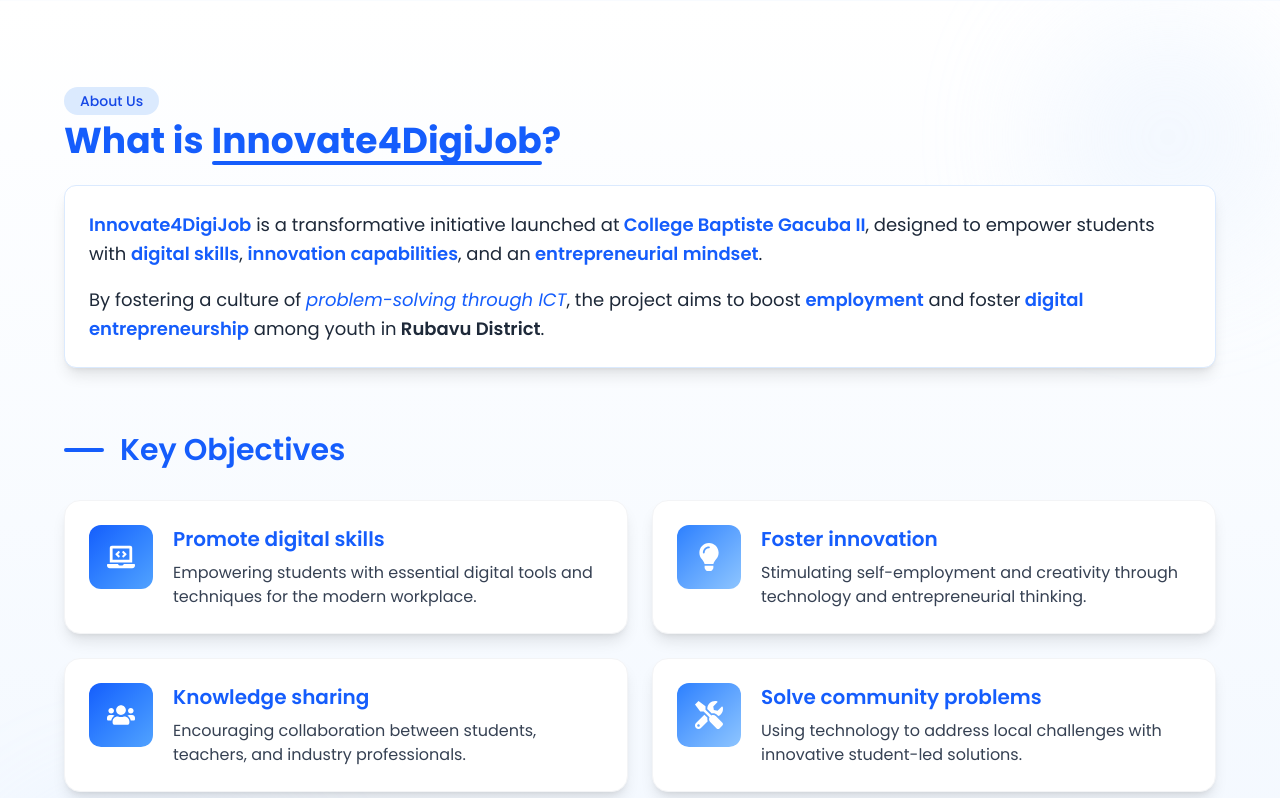
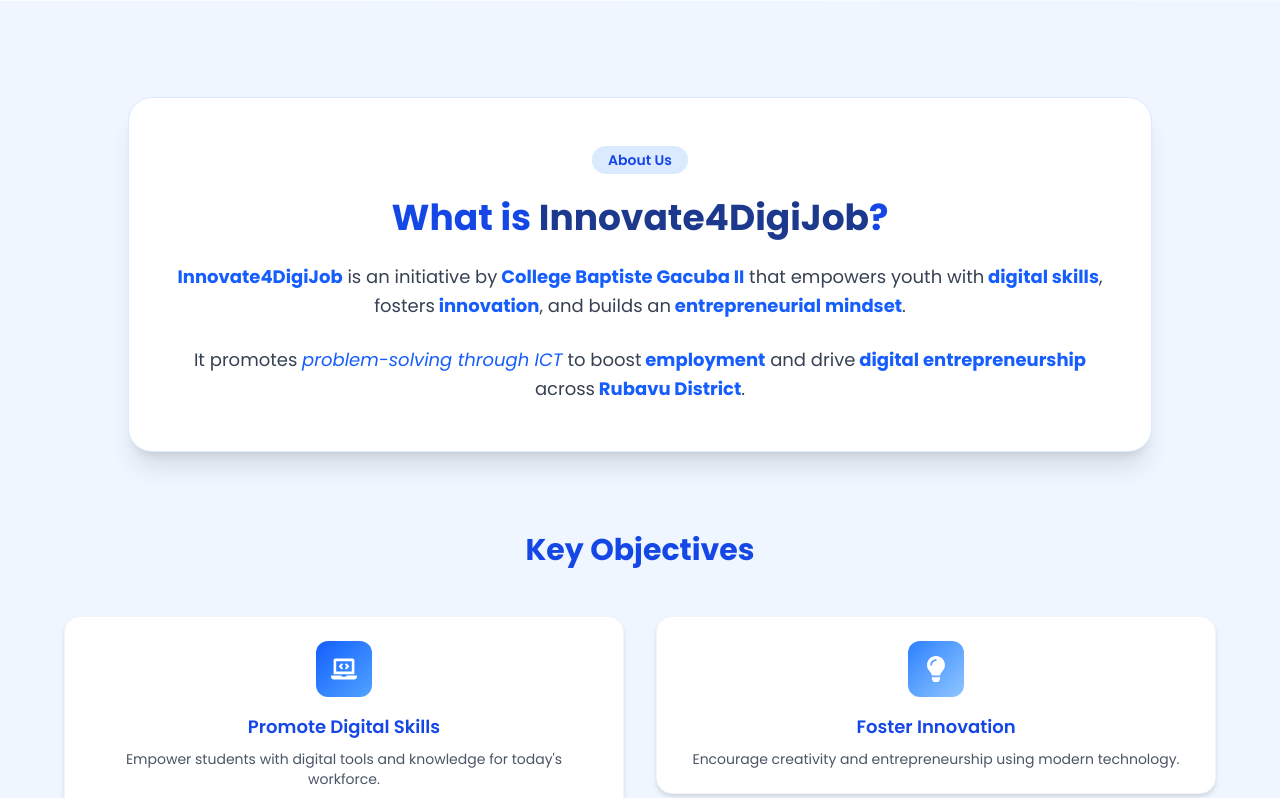
Before and after one commit to fabriceIR250/Innovate4DigiJob, a React (Vite) app: page / in a window 1280 px wide. Shown: the part 780-1578 px from the top of the page. Built offline with nearby package versions, Linux system fonts and the light colour scheme.

Commit message:
change on page of abaut

```diff
--- a/src/components/AboutProject.jsx
+++ b/src/components/AboutProject.jsx
@@ -1,28 +1,22 @@
 import React, { useEffect, useState } from 'react';
 import { FaLaptopCode, FaLightbulb, FaUsers, FaTools } from 'react-icons/fa';
 
-// Since we're not using actual framer-motion, we'll create our own animation components
 const AnimatedSection = ({ children, delay = 0, className = "" }) => {
   const [isVisible, setIsVisible] = useState(false);
   const [ref, setRef] = useState(null);
 
   useEffect(() => {
     if (!ref) return;
-
     const observer = new IntersectionObserver(
       ([entry]) => {
         if (entry.isIntersecting) {
-          setTimeout(() => {
-            setIsVisible(true);
-          }, delay);
+          setTimeout(() => setIsVisible(true), delay);
           observer.unobserve(entry.target);
         }
       },
       { threshold: 0.1 }
     );
-
     observer.observe(ref);
-
     return () => {
       if (ref) observer.unobserve(ref);
     };
@@ -31,7 +25,7 @@
   return (
     <div
       ref={setRef}
-      className={`transition-all duration-1000 ${isVisible ? 'opacity-100 translate-y-0' : 'opacity-0 translate-y-10'} ${className}`}
+      className={`transition-all duration-1000 ease-out ${isVisible ? 'opacity-100 translate-y-0' : 'opacity-0 translate-y-10'} ${className}`}
     >
       {children}
     </div>
@@ -40,105 +34,92 @@
 
 const objectives = [
   {
-    title: "Promote digital skills",
-    description: "Empowering students with essential digital tools and techniques for the modern workplace.",
-    icon: <FaLaptopCode size={28} className="text-white" />,
+    title: "Promote Digital Skills",
+    description: "Empower students with digital tools and knowledge for today's workforce.",
+    icon: <FaLaptopCode size={26} className="text-white" />,
     color: "from-blue-600 to-blue-400"
   },
   {
-    title: "Foster innovation",
-    description: "Stimulating self-employment and creativity through technology and entrepreneurial thinking.",
-    icon: <FaLightbulb size={28} className="text-white" />,
+    title: "Foster Innovation",
+    description: "Encourage creativity and entrepreneurship using modern technology.",
+    icon: <FaLightbulb size={26} className="text-white" />,
     color: "from-blue-500 to-blue-300"
   },
   {
-    title: "Knowledge sharing",
-    description: "Encouraging collaboration between students, teachers, and industry professionals.",
-    icon: <FaUsers size={28} className="text-white" />,
+    title: "Knowledge Sharing",
+    description: "Facilitate collaboration between students, teachers, and professionals.",
+    icon: <FaUsers size={26} className="text-white" />,
     color: "from-blue-600 to-blue-400"
   },
   {
-    title: "Solve community problems",
-    description: "Using technology to address local challenges with innovative student-led solutions.",
-    icon: <FaTools size={28} className="text-white" />,
+    title: "Solve Community Problems",
+    description: "Leverage technology to solve local challenges through innovation.",
+    icon: <FaTools size={26} className="text-white" />,
     color: "from-blue-500 to-blue-300"
   }
 ];
 
 const AboutProject = () => {
   return (
-    <section id="AboutProject" className="bg-gradient-to-b from-white to-blue-50 py-22 px-4 sm:px-6 md:px-12 overflow-hidden">
-      <div className="max-w-6xl mx-auto space-y-16 relative">
-        {/* Decorative elements */}
-        <div className="absolute -top-20 -right-20 w-64 h-64 bg-blue-100 rounded-full opacity-30 blur-3xl"></div>
-        <div className="absolute -bottom-20 -left-20 w-80 h-80 bg-blue-200 rounded-full opacity-20 blur-3xl"></div>
+    <section id="AboutProject" className="bg-blue-50 py-24 px-4 sm:px-8 md:px-16 relative overflow-hidden">
+      <div className="max-w-7xl mx-auto space-y-20 relative z-10">
 
-        {/* About the Project */}
-        <AnimatedSection className="space-y-6 relative z-10">
-          <div className="inline-block mb-2">
-            <span className="bg-blue-100 text-blue-700 px-4 py-1 rounded-full text-sm font-medium">About Us</span>
-          </div>
-
-          <h2 className="text-3xl sm:text-4xl font-bold text-blue-600 relative">
-            What is
-            <span className="relative inline-block ml-2">
-              Innovate4DigiJob
-              <span className="absolute -bottom-1 left-0 w-full h-1 bg-blue-600 rounded"></span>
-            </span>?
-          </h2>
-
-          <div className="bg-white p-6 rounded-xl shadow-lg border border-blue-100 space-y-4">
-            <p className="text-base sm:text-lg text-gray-800 leading-relaxed">
-              <span className="text-blue-600 font-semibold">Innovate4DigiJob</span> is a transformative initiative launched at
-              <span className="font-semibold text-blue-600"> College Baptiste Gacuba II</span>, designed to empower students
-              with <span className="text-blue-600 font-semibold">digital skills</span>, <span className="text-blue-600 font-semibold">innovation capabilities</span>, and an
-              <span className="text-blue-600 font-semibold"> entrepreneurial mindset</span>.
+        {/* About Card */}
+        <AnimatedSection>
+          <div className="max-w-5xl mx-auto bg-white rounded-3xl shadow-xl border border-blue-100 p-10 sm:p-12 text-center space-y-6">
+            <span className="inline-block bg-blue-100 text-blue-700 px-4 py-1 rounded-full text-sm font-semibold">
+              About Us
+            </span>
+            <h2 className="text-3xl sm:text-4xl font-bold text-blue-700">
+              What is <span className="text-blue-900">Innovate4DigiJob</span>?
+            </h2>
+            <p className="text-lg text-gray-700 leading-relaxed">
+              <strong className="text-blue-600">Innovate4DigiJob</strong> is an initiative by
+              <strong className="text-blue-600"> College Baptiste Gacuba II</strong> that empowers youth with
+              <strong className="text-blue-600"> digital skills</strong>, fosters
+              <strong className="text-blue-600"> innovation</strong>, and builds an
+              <strong className="text-blue-600"> entrepreneurial mindset</strong>.
             </p>
-
-            <p className="text-base sm:text-lg text-gray-800 leading-relaxed">
-              By fostering a culture of <span className="italic text-blue-600">problem-solving through ICT</span>, the project
-              aims to boost <span className="text-blue-600 font-semibold">employment</span> and foster
-              <span className="text-blue-600 font-semibold"> digital entrepreneurship</span> among youth in
-              <span className="font-semibold"> Rubavu District</span>.
+            <p className="text-lg text-gray-700 leading-relaxed">
+              It promotes <span className="italic text-blue-600">problem-solving through ICT</span> to boost
+              <strong className="text-blue-600"> employment</strong> and drive
+              <strong className="text-blue-600"> digital entrepreneurship</strong> across
+              <strong className="text-blue-600"> Rubavu District</strong>.
             </p>
           </div>
         </AnimatedSection>
 
-        {/* Key Objectives */}
-        <AnimatedSection delay={200} className="relative z-10">
-          <div className="flex items-center mb-8">
-            <div className="w-10 h-1 bg-blue-600 rounded mr-4"></div>
-            <h3 className="text-2xl sm:text-3xl font-semibold text-blue-600">Key Objectives</h3>
+        {/* Objective Cards */}
+        <AnimatedSection delay={300}>
+          <div className="text-center mb-12">
+            <h3 className="text-3xl font-bold text-blue-700">Key Objectives</h3>
           </div>
 
-          <div className="grid grid-cols-1 sm:grid-cols-2 gap-6">
+          <div className="grid grid-cols-1 sm:grid-cols-2 lg:grid-cols-2 gap-8">
             {objectives.map((obj, index) => (
-              <AnimatedSection
-                key={index}
-                delay={300 + index * 100}
-                className="group"
-              >
-                <div className="flex flex-col sm:flex-row items-center sm:items-start bg-white h-full shadow-lg rounded-2xl p-6 border border-gray-100 hover:shadow-xl transition duration-300 hover:border-blue-200">
-                  <div className={`w-16 h-16 flex-shrink-0 bg-gradient-to-br ${obj.color} rounded-xl flex items-center justify-center mb-4 sm:mb-0 sm:mr-5 group-hover:scale-110 transition-transform duration-300`}>
+              <AnimatedSection key={index} delay={400 + index * 150}>
+                <div className="bg-white rounded-2xl border border-gray-100 shadow-md p-6 flex flex-col items-center text-center hover:shadow-xl hover:border-blue-200 transition">
+                  <div className={`w-14 h-14 mb-4 bg-gradient-to-br ${obj.color} rounded-xl flex items-center justify-center`}>
                     {obj.icon}
                   </div>
-                  <div>
-                    <h4 className="text-xl font-semibold text-blue-600 mb-2 text-center sm:text-left">{obj.title}</h4>
-                    <p className="text-gray-700 text-center sm:text-left">{obj.description}</p>
-                  </div>
+                  <h4 className="text-lg font-semibold text-blue-700 mb-2">{obj.title}</h4>
+                  <p className="text-gray-600 text-sm">{obj.description}</p>
                 </div>
               </AnimatedSection>
             ))}
           </div>
         </AnimatedSection>
 
-        {/* Additional Feature: Impact Stats */}
-        {/* Call to Action */}
-        <AnimatedSection delay={800} className="relative z-10">
-          <div className="bg-gradient-to-r from-blue-600 to-blue-500 rounded-2xl shadow-xl p-8 sm:p-10 text-center">
+        {/* CTA Card */}
+        <AnimatedSection delay={1000}>
+          <div className="bg-gradient-to-r from-blue-600 to-blue-500 rounded-2xl p-10 text-center shadow-lg">
             <h3 className="text-2xl sm:text-3xl font-bold text-white mb-4">Ready to join our initiative?</h3>
-            <p className="text-blue-100 mb-6 max-w-2xl mx-auto">Be part of our mission to transform education and create digital opportunities for youth in Rwanda.</p>
-            <button className="bg-white text-blue-600 font-bold py-3 px-8 rounded-lg hover:bg-blue-50 transition duration-300 transform hover:scale-105">Get Involved</button>
+            <p className="text-blue-100 max-w-2xl mx-auto mb-6">
+              Be part of our mission to transform education and empower the next generation with digital potential.
+            </p>
+            <button className="bg-white text-blue-600 font-semibold py-3 px-8 rounded-lg hover:bg-blue-50 transition hover:scale-105">
+              Get Involved
+            </button>
           </div>
         </AnimatedSection>
       </div>
```
